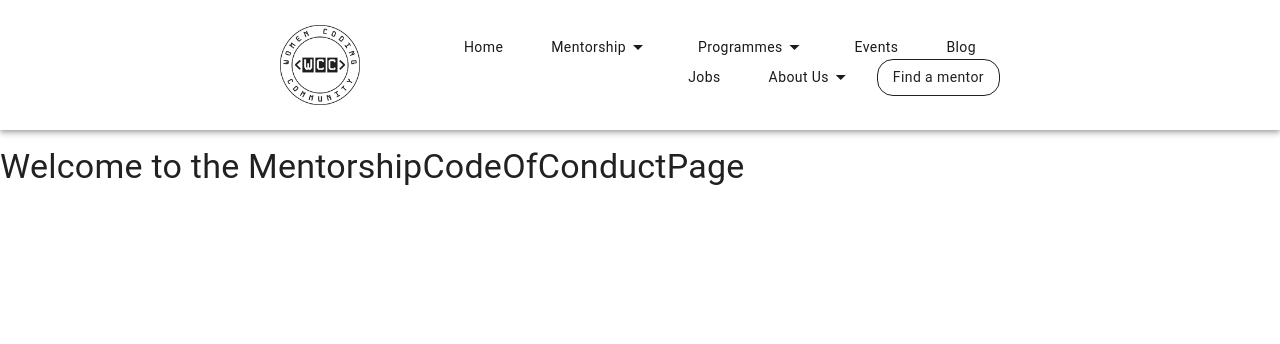
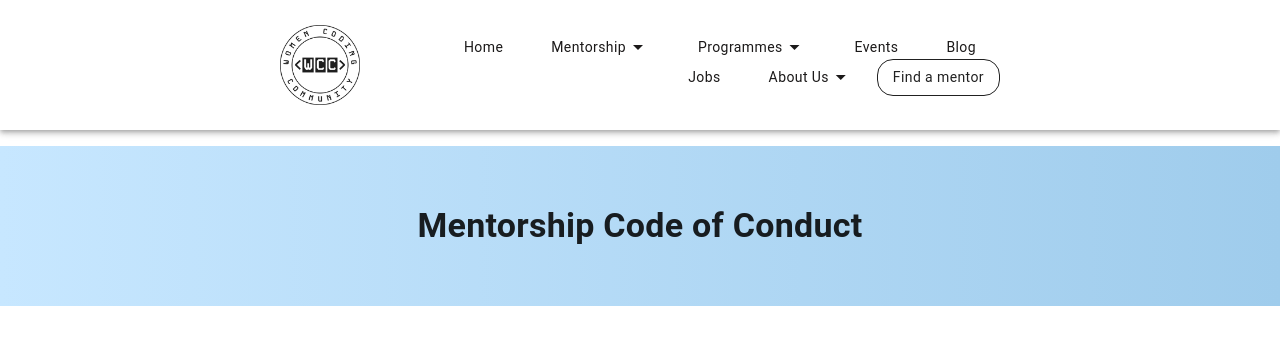
Before and after one commit to Women-Coding-Community/wcc-frontend, a Next.js app: page /mentorship/code-of-conduct in a window 1280 px wide. Shown: the top 344 px of the page. Built offline with nearby package versions, Linux system fonts and the light colour scheme.

Commit message:
Add Mentorship Code of Conduct page header

```diff
--- a/src/pages/mentorship/code-of-conduct.tsx
+++ b/src/pages/mentorship/code-of-conduct.tsx
@@ -1,14 +1,27 @@
 // path: /mentorship/code-of-conduct
 
-import { Typography } from '@mui/material';
+import { Typography, Box } from '@mui/material';
 
 const MentorshipCodeOfConductPage = () => {
   return (
-    <div>
-      <Typography variant="h4">
-        Welcome to the MentorshipCodeOfConductPage
+    <Box
+      sx={{
+        background: 'linear-gradient(270deg, #9FCCEC 0%, #C7E7FF 100%)',
+        height: '160px',
+        display: 'flex',
+        justifyContent: 'center',
+        alignItems: 'center',
+      }}
+    >
+      <Typography
+        variant="h4"
+        sx={{
+          fontWeight: 600,
+        }}
+      >
+        Mentorship Code of Conduct
       </Typography>
-    </div>
+    </Box>
   );
 };
 
```
